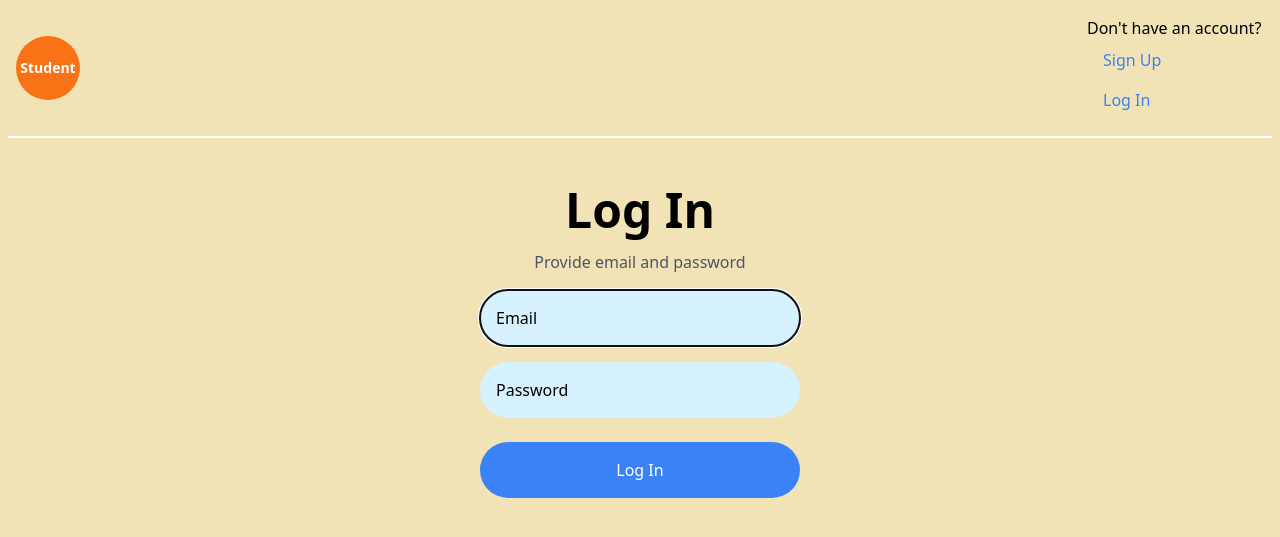
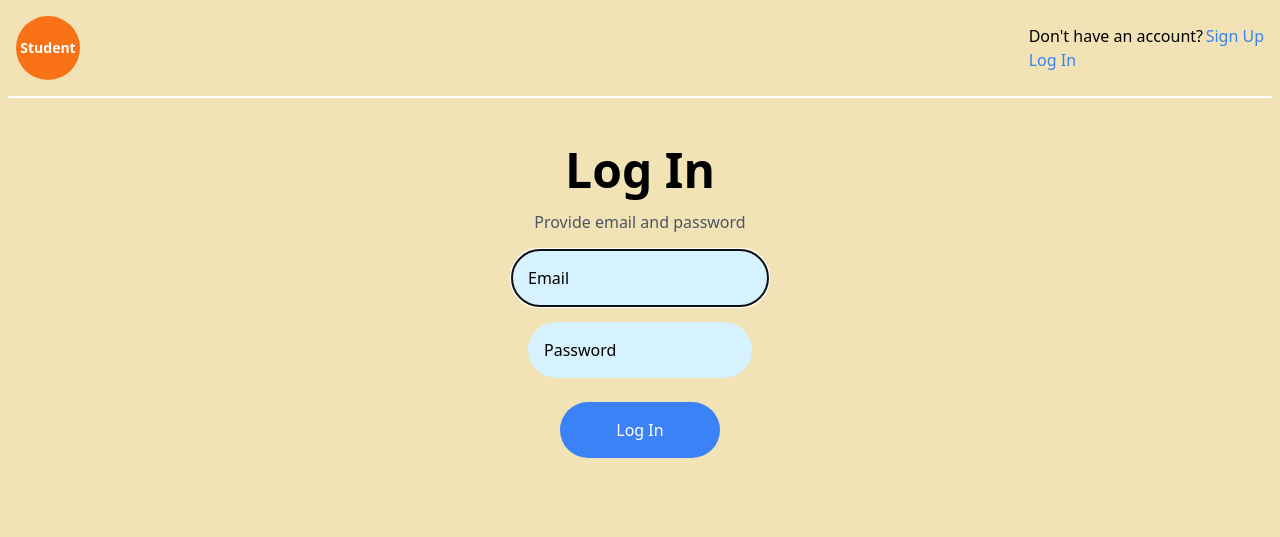
Before and after one commit to SamirKhan21860/LearnTogether, a Flask app: page /login in a window 1280 px wide. Shown: the top 537 px of the page. Run offline with Flask 3, Linux system fonts and the light colour scheme; some libraries are stand-ins or nearby versions.

Commit message:
drop down menu and flex layout optimization

```diff
--- a/static/styles.css
+++ b/static/styles.css
@@ -7,25 +7,32 @@
 .dropdown {
     display: none;
     position: absolute;
-    right: 0;
-    top: 100%;
-    background-color: #4a5568;
+    right: 1.2%;
+    padding: 8px;
+    top: 10%;
+    background-color: #F2CB05;
     /* Tailwind CSS indigo color */
-    border-radius: 8px;
-    box-shadow: 0 2px 5px rgba(0, 0, 0, 0.1);
-    z-index: 10;
+    border-radius: 15px;
+    box-shadow: 3px 4px 5px 1px rgba(0, 0, 0, 0.2);
+    z-index: 99;
 }
 
 .dropdown-item {
-    padding: 8px 16px;
-    color: #ffffff;
+    background-color: #E7F2BD;
+    padding: 10px;
+    font-size: 1rem;
+    color: #000;
+    margin: 6px 2px 8px;
+    text-align: center;
     /* Tailwind CSS white color */
     display: block;
+    border-radius: 100px;
     text-decoration: none;
     transition: background-color 0.3s;
 }
 
 .dropdown-item:hover {
     background-color: #2d3748;
+    color: white;
     /* Tailwind CSS gray-darker color on hover */
 }
--- a/templates/layout.html
+++ b/templates/layout.html
@@ -6,8 +6,6 @@
     <meta name="viewport" content="width=device-width, initial-scale=1.0">
     <link rel="stylesheet" href="/static/styles.css">
     <script src="https://cdn.tailwindcss.com"></script>
-    <!-- <script src="https://cdn.tailwindcss.com"></script>
-    <script src="{{ url_for('static', filename='script.js') }}"></script> -->
     <title>Student: {% block title %}{% endblock %}</title>
 </head>
 
@@ -20,7 +18,6 @@
         </div>
 
         <!-- Nav item list -->
-        <!-- <div class="flex items-center justify-end space-x-4"> -->
         {% if session["user_id"] %}
         <ul class="flex space-x-4 m-auto text-gray max-md:hidden">
             <li><a class="bg-[#aff4c6] rounded-full px-4 py-2 hover:bg-black hover:text-[#aff4c6] transition duration-300"
@@ -36,38 +33,34 @@
         </ul>
 
         <!-- Burger Menu Button -->
-        <div class="md:block">
+        <div class="block">
             <button id="burger-menu" class="text-black hover:text-gray-800 focus:outline-none">
-                <svg class="w-6 h-6" fill="none" stroke="currentColor" viewBox="0 0 24 24"
-                    xmlns="http://www.w3.org/2000/svg">
+                <svg xmlns="http://www.w3.org/2000/svg" height="64" viewBox="0 -960 960 960" width="64">
                     <path
-                        d="M 3 5 A 1.0001 1.0001 0 1 0 3 7 L 21 7 A 1.0001 1.0001 0 1 0 21 5 L 3 5 z M 3 11 A 1.0001 1.0001 0 1 0 3 13 L 21 13 A 1.0001 1.0001 0 1 0 21 11 L 3 11 z M 3 17 A 1.0001 1.0001 0 1 0 3 19 L 21 19 A 1.0001 1.0001 0 1 0 21 17 L 3 17 z">
-                    </path>
+                        d="M160-240q-17 0-28.5-11.5T120-280q0-17 11.5-28.5T160-320h640q17 0 28.5 11.5T840-280q0 17-11.5 28.5T800-240H160Zm0-200q-17 0-28.5-11.5T120-480q0-17 11.5-28.5T160-520h640q17 0 28.5 11.5T840-480q0 17-11.5 28.5T800-440H160Zm0-200q-17 0-28.5-11.5T120-680q0-17 11.5-28.5T160-720h640q17 0 28.5 11.5T840-680q0 17-11.5 28.5T800-640H160Z" />
                 </svg>
             </button>
             <!-- User Profile Dropdown menu -->
             <div id="burger-menu-content" class="dropdown">
-                <a href="#" class="dropdown-item">User</a>
-                <a href="#" class="dropdown-item">Settings</a>
-                <a href="#" class="dropdown-item">Logout</a>
-            <!-- ... existing menu items ... -->
-            <ul class="logout">
-                <li><a href="/logout" class="dropdown-item text-red-500 hover:underline transition duration-300">Log Out</a></li>
-            </ul>
+                <a href="/user" class="dropdown-item">User</a>
+                <a href="/settings" class="dropdown-item">Settings</a>
+                <a href="/logout"
+                    class="dropdown-item hover:bg-red-500 hover:text-red-100 transition duration-300">Logout</a>
             </div>
 
             {% else %}
-        <!-- <div class="mr-0 mt-0"> -->
             <div id="burger-menu-content"
                 class="hidden md:flex flex-col md:flex-row md:items-center md:space-x-4 mt-4 md:mt-0">
                 <ul>
-                <li class="signup">Don't have an account?&ThinSpace;<a href="/signup" class="dropdown-item text-blue-500">Sign
+                    <li class="signup">Don't have an account?&ThinSpace;<a href="/signup"
+                            class="text-blue-500 hover:text-blue-300">Sign
                             Up</a>
                     </li>
-                <li class="login"><a href="/login" class="dropdown-item text-blue-500">Log In</a></li>
+                    <li class="login"><a href="/login" class="text-blue-500 hover:text-blue-300">Log In</a></li>
                 </ul>
             </div>
             {% endif %}
+        </div>
     </nav>
 
     <!-- Section divider -->
@@ -85,46 +78,20 @@
         {% endblock %}
     </div>
 
+    <!-- Index TEMPLATE -->
+    <div class="log-in absolute w-full mt-4 pl-20 pr-20 pb-20 flex items-center justify-center">
+        {% block index %}
+        {% endblock %}
+    </div>
+
+    <!-- Loading the "message" and the "button" functionality-->
+    <script src="{{ url_for('static', filename='script.js') }}"></script>
 
     <!-- FLASH MESSAGES -->
     <div class="absolute w-full mt-4 pl-20 pr-20 pb-20 flex items-center justify-center">
         {% block flash_messages %}
         {% endblock %}
     </div>
-
-    <!-- Index TEMPLATE -->
-    <div class="log-in absolute w-full mt-4 pl-20 pr-20 pb-20 flex items-center justify-center">
-        {% block index %}
-        {% endblock %}
-    </div>
-
-    {% block javascript %}
-    <script>
-        // Define a custom function to assign category-specific styles
-        function get_message_style_class(category) {
-            // Implement your logic to determine the category and return the corresponding class
-            switch (category) {
-                case 'error':
-                    return 'bg-red-500 text-white';
-                case 'info':
-                    return 'bg-blue-500 text-white';
-                case 'success':
-                    return 'bg-green-500 text-white';
-                // Add more cases as needed
-                default:
-                    return 'bg-gray-500 text-white'; // Default style
-            }
-        }
-    </script>
-    {% endblock %}
-
-    <!-- Include script.js at the end of the body -->
-    <script>
-        document.getElementById('burger-menu').addEventListener('click', function () {
-            document.getElementById('burger-menu-content').classList.toggle('hidden');
-        });
-    </script>
-
 </body>
 
 </html>
--- a/templates/login.html
+++ b/templates/login.html
@@ -5,38 +5,25 @@
 {% endblock %}
 
 {% block logIn %}
+
 <body class="bg-[#F2E3B6]">
     <div class="p-8 rounded-lg w-[50%] max-w-sm text-center">
-
-    <!-- Show flash messages here -->
-    {% block flash_messages %}
-    {% with messages = get_flashed_messages() %}
-    {% if messages %}
-    <div class="flash-container">
-        {% for message, category in messages %}
-        <div class="flash-message {{ get_message_style_class(category) }}">
-            {{ message }}
-        </div>
-        {% endfor %}
-    </div>
-    {% endif %}
-    {% endwith %}
-    {% endblock %}
-
         <h1 class="text-5xl font-bold mb-4 justify-center flex items-center">Log In</h1>
         <p class="text-gray-600 mb-4 justify-center flex items-center">Provide email and password</p>
 
         <form action="/login" method="post" class="login-form">
             <div class="mb-4">
-            <input type="email" class="w-full p-4 rounded-full bg-[#D6F2FE] placeholder-black" id="email" name="email"
-                placeholder="Email" autofocus autocomplete="email">
+                <input type="email"
+                    class="w-64 p-4 rounded-full hover:bg-[#f2f2f2] bg-[#D6F2FE] placeholder-black transition duration-300"
+                    id="email" name="email" placeholder="Email" autofocus autocomplete="email">
             </div>
             <div class="mb-6">
-            <input type="password" class="w-full p-4 rounded-full bg-[#D6F2FE] placeholder-black" id="password"
-                name="password" placeholder="Password">
+                <input type="password"
+                    class="w-56 p-4 rounded-full hover:bg-[#f2f2f2] bg-[#D6F2FE] placeholder-black transition duration-300"
+                    id="password" name="password" placeholder="Password">
             </div>
             <button type="submit"
-            class="w-full p-4 bg-blue-500 text-white rounded-full hover:bg-blue-600 focus:outline-none focus:border-blue-700 focus:ring focus:ring-blue-200">Log
+                class="w-40 p-4 bg-blue-500 text-white rounded-full hover:bg-blue-600 focus:outline-none focus:border-blue-700 focus:ring focus:ring-blue-200 transition duration-300">Log
                 In</button>
         </form>
     </div>
```
Also changed, not shown: static/script.js (+48 -20 lines), templates/signup.html (+0 -15 lines), 2 other files. Lines whose indentation alone changed are shown as unchanged.
